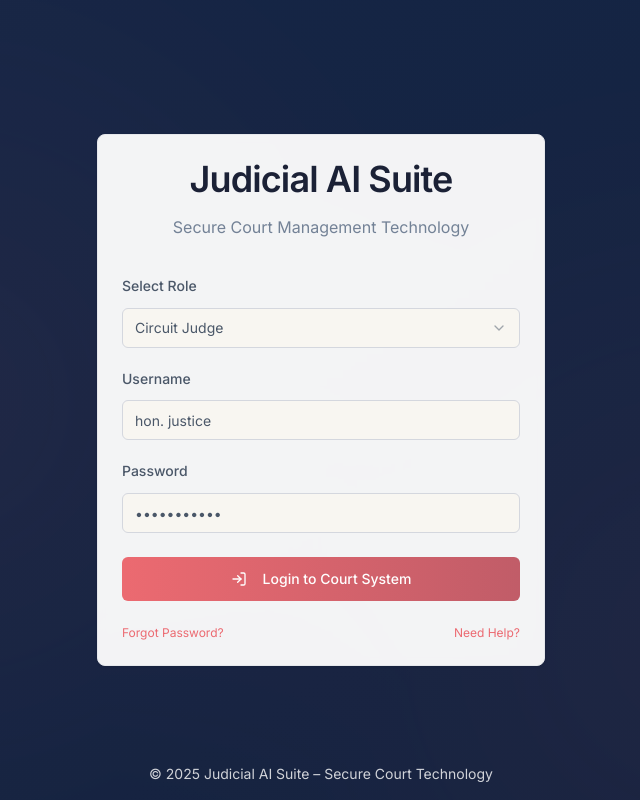
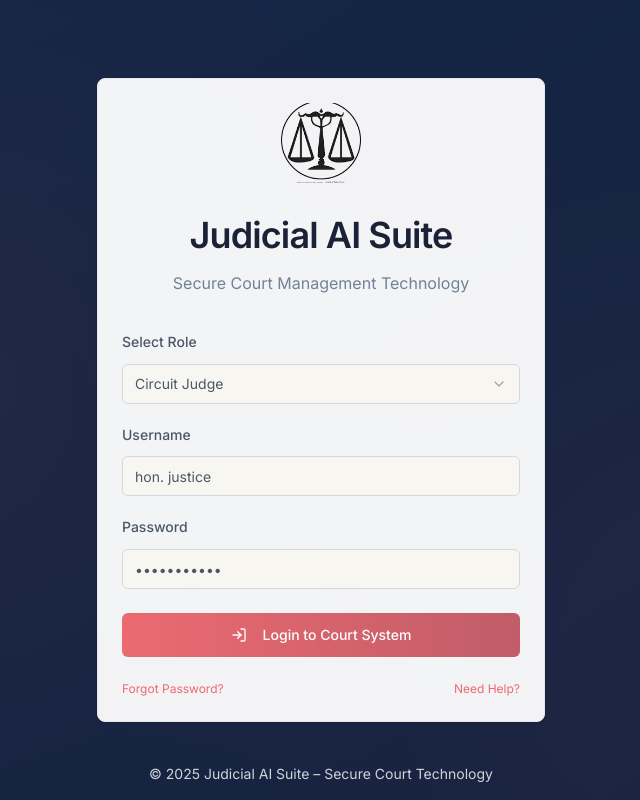
Before and after one commit to 10DECODERS/Judicial-System, a React (Vite) app: page / in a window 1280 px wide. Shown: the whole page, without its empty margins (319-959 px from the left). Built offline with nearby package versions, Linux system fonts and the light colour scheme; the HTML template or start-up script is replaced by a standard one.

Commit message:
logo issue fixed

```diff
--- a/index.html
+++ b/index.html
@@ -6,6 +6,7 @@
     <title>Judicial AI Suite - Modern Court Management</title>
     <meta name="description" content="AI-powered court management system for judges, clerks, and administrators" />
     <meta name="author" content="Judicial AI Suite" />
+    <link rel="icon" type="image/png" href="./public/judicial-removebg-preview.png" />
     <link rel="preconnect" href="https://fonts.googleapis.com">
     <link rel="preconnect" href="https://fonts.gstatic.com" crossorigin>
     <link href="https://fonts.googleapis.com/css2?family=Inter:wght@300;400;500;600;700;800&display=swap" rel="stylesheet">
--- a/src/components/TopBar.tsx
+++ b/src/components/TopBar.tsx
@@ -49,8 +49,16 @@ export const TopBar = () => {
   return (
     <header className="h-20 border-b border-border bg-card shadow-sm">
       <div className="flex items-center justify-between h-full px-6">
-        {/* Search */}
-        <div className="flex items-center gap-6 flex-1">
+        {/* Logo and Navigation */}
+        <div className="flex items-center gap-6">
+          {/* Logo */}
+          <div className="flex items-center gap-3">
+            <img src="./public/judicial-removebg-preview.png" alt="Judicial System Logo" className="w-12 h-12 object-contain" />
+            <div className="hidden md:block">
+              <h1 className="text-lg font-semibold text-foreground">Judicial AI Suite</h1>
+              <p className="text-xs text-muted-foreground">Court Management</p>
+            </div>
+          </div>
 
           {/* Navigation Menu */}
           <nav className="hidden md:flex items-center gap-2">
@@ -102,6 +110,11 @@ export const TopBar = () => {
             </DropdownMenuContent>
           </DropdownMenu>
 
+        </div>
+
+        {/* Search */}
+        <div className="flex items-center gap-6 flex-1">
+
           {/* Search */}
           <div className="relative flex-1 max-w-md">
             <Search className="absolute left-3 top-1/2 -translate-y-1/2 w-4 h-4 text-muted-foreground" />
--- a/src/pages/Login.tsx
+++ b/src/pages/Login.tsx
@@ -61,6 +61,9 @@ const Login = () => {
 
       <Card className="w-full max-w-md shadow-2xl border-t-4 border-t-accent relative z-10 glass-card">
         <CardHeader className="text-center space-y-4 pb-8">
+          <div className="flex justify-center mb-4">
+            <img src="./public/judicial-removebg-preview.png" alt="Judicial System Logo" className="w-20 h-20 object-contain" />
+          </div>
           <CardTitle className="text-4xl font-display text-foreground">Judicial AI Suite</CardTitle>
           <CardDescription className="text-base text-muted-foreground">
             Secure Court Management Technology
```
Also changed, not shown: public/judicial-removebg-preview.png (added).
